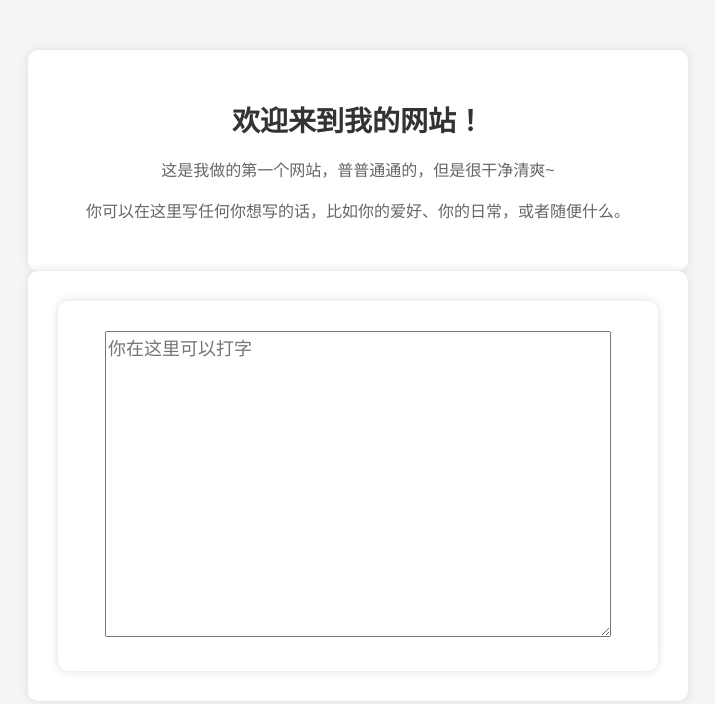
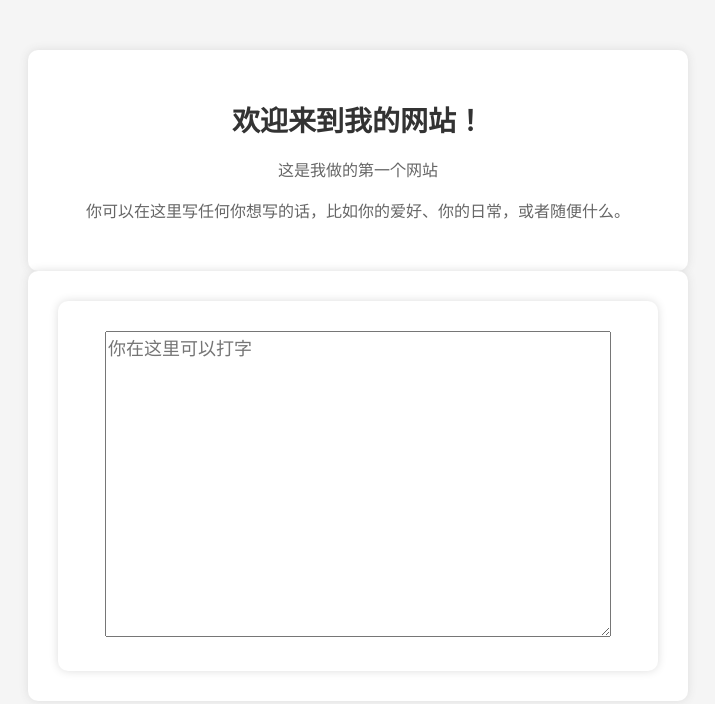
Before and after one commit to Eason-su725/Eason, a plain HTML site: page index.html in a window 1280 px wide. Shown: the whole page, without its empty margins (282-997 px from the left). Drawn offline with Linux system fonts and the light colour scheme.

```diff
--- a/index.html
+++ b/index.html
@@ -32,7 +32,7 @@
 <body>
     <div class="box">
         <h1>欢迎来到我的网站！</h1>
-        <p>这是我做的第一个网站，普普通通的，但是很干净清爽~</p>
+        <p>这是我做的第一个网站</p>
         <p>你可以在这里写任何你想写的话，比如你的爱好、你的日常，或者随便什么。</p>
     </div>
 </body>
```
